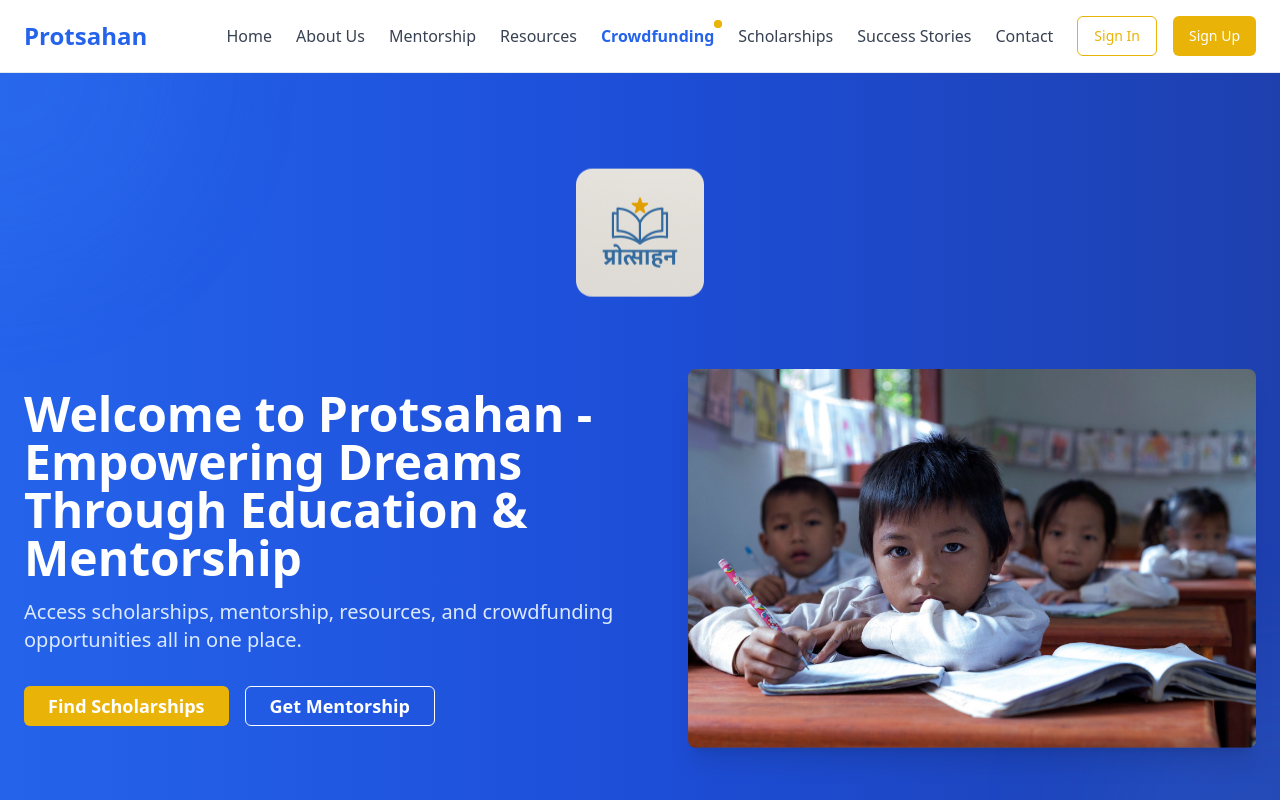
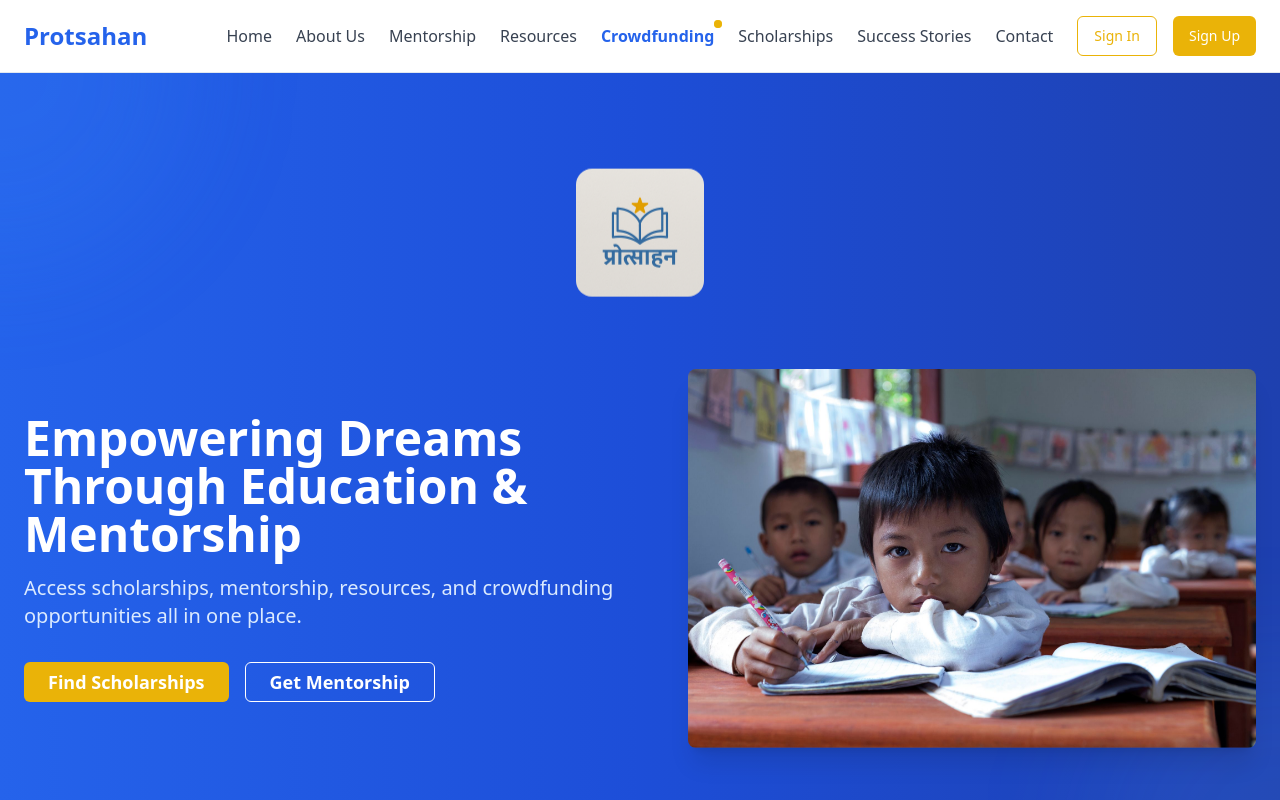
Before and after one commit to aryy8/protsahan, a React (Vite) app: page / in a window 1280 px wide. Shown: the top 800 px of the page. Built offline with nearby package versions, Linux system fonts and the light colour scheme.

Commit message:
Remove welcome text
Removed the "Welcome to Protsahan" text from the HeroSection component.

```diff
--- a/src/components/home/HeroSection.tsx
+++ b/src/components/home/HeroSection.tsx
@@ -25,7 +25,7 @@ const HeroSection = () => {
         <div className="flex flex-col md:flex-row items-center">
           <div className="md:w-1/2 mb-8 md:mb-0">
             <h2 className="text-3xl md:text-5xl font-bold leading-tight mb-4 animate-fade-in">
-              Welcome to Protsahan - Empowering Dreams Through Education & Mentorship
+              Empowering Dreams Through Education & Mentorship
             </h2>
             <p className="text-lg md:text-xl mb-8 text-blue-100">
               Access scholarships, mentorship, resources, and crowdfunding opportunities all in one place.
```
